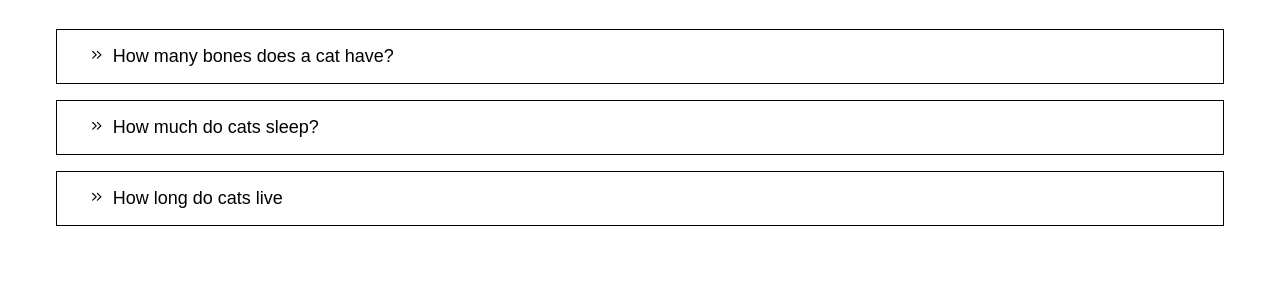
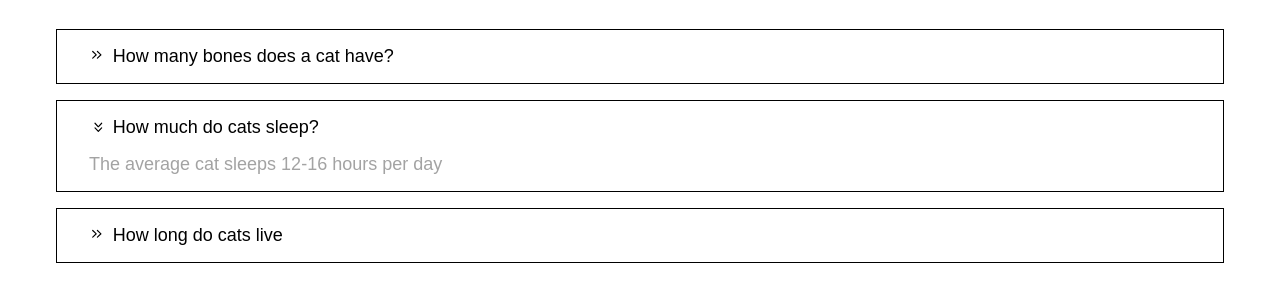
Before and after one commit to FredNyame/frontendeval, a plain HTML site: page vanilla/faqComponent/index.html in a window 1280 px wide. Both pictures are taken after a click on the element 640 px from the left and 183 px from the top of the page. Shown: the part 56-358 px from the top of the page. Drawn offline with Linux system fonts and the light colour scheme.

Commit message:
New toggle functionaility and custom event added

```diff
--- a/vanilla/faqComponent/index.js
+++ b/vanilla/faqComponent/index.js
@@ -2,33 +2,46 @@ import { delegate, insertHTML } from "./helper.js";
 import Store from "./store.js";
 
 class APP {
-  #mainElement;
   constructor(store) {
     this.store = store;
-    this.#mainElement = document.querySelector("#faq");
+    this.mainElement = document.querySelector("#faq");
   }
   init() {
+    document.addEventListener("save", () => this.render());
+    document.addEventListener("toggle", (e) => this.renderToggle(e.detail));
     this.bindFaqEvents();
     this.render();
   }
+  #toggleFAQ({ data: faq, index }) {
+    const faqItem = this.mainElement.querySelector(`[data-faqid="${index}"]`);
+    const faqContent = faqItem.querySelector('[data-faq="content"]');
+    const faqContentHeight = faqContent.scrollHeight;
+
+    if (faq.open) {
+      faqItem.classList.add("open");
+      faqContent.style.maxHeight = `${faqContentHeight}px`;
+      faqContent.style.marginTop = "1rem";
+    } else {
+      faqItem.classList.remove("open");
+      faqContent.style.maxHeight = "0px";
+      faqContent.style.marginTop = "0rem";
+    }
+  }
   faqEvent(event, selector, handler) {
-    delegate(this.#mainElement, event, selector, (e) => {
+    delegate(this.mainElement, event, selector, (e) => {
       const element = e.target.closest("[data-faqid]");
       handler(this.store.get(element.dataset.faqid), element, e);
     });
   }
   bindFaqEvents() {
     this.faqEvent("click", '[data-faq="faq-btn"]', (_, element) => {
-      console.log(element.dataset.faqid);
+      this.store.toggleFAQ(parseInt(element.dataset.faqid));
     });
   }
   buildFaqCard(faq, index) {
     const divElement = document.createElement("div");
     divElement.dataset.faqid = index;
-    const divElementClass = `faq-item${faq.open ? " open" : ""}`
-      .split(" ")
-      .join(",");
-    divElement.classList.add(divElementClass);
+    divElement.classList.add("faq-item");
 
     insertHTML(
       divElement,
@@ -41,12 +54,14 @@ class APP {
   </svg>
     </button>
 
-    <button class="faq-btn" aria-expanded="false" aria-controls="faq${index}" data-faq="faq-btn">
+    <button class="faq-btn" aria-expanded="${
+      faq.open ? true : false
+    }" aria-controls="faq${index}" data-faq="faq-btn">
       ${faq.question}
     </button>
     </div>
 
-    <div class="faq-content">
+    <div class="faq-content" data-faq="content">
       ${faq.answer}
     </div>
     `
@@ -54,8 +69,11 @@ class APP {
 
     return divElement;
   }
+  renderToggle(faqDetail) {
+    this.#toggleFAQ(faqDetail);
+  }
   render() {
-    this.#mainElement.replaceChildren(
+    this.mainElement.replaceChildren(
       ...this.store.all().map((faq, index) => this.buildFaqCard(faq, index))
     );
   }
--- a/vanilla/faqComponent/store.js
+++ b/vanilla/faqComponent/store.js
@@ -4,16 +4,25 @@ class Store {
   #state;
   constructor() {
     this.#state = questions;
+    this.event = new CustomEvent("save");
+  }
+  #save(event, data) {
+    document.dispatchEvent(
+      new CustomEvent(event ?? "save", data ? { detail: data } : null)
+    );
   }
   all() {
     return this.#state;
   }
   get(id) {
-    return this.#state.find((faq, index) => {
-      if (index === id) {
-        return faq;
-      }
+    return this.#state.find((faq, index) => index === id);
+  }
+  toggleFAQ(id) {
+    this.#state = this.#state.map((faq, index) => {
+      return index === id ? { ...faq, open: !faq.open } : faq;
     });
+
+    this.#save("toggle", { data: this.get(id), index: id });
   }
 }
 
--- a/vanilla/faqComponent/style.css
+++ b/vanilla/faqComponent/style.css
@@ -66,4 +66,5 @@ button {
   visibility: hidden;
   max-height: 0px;
   overflow: hidden;
+  transition: max-height 0.3s ease-in-out;
 }
```
